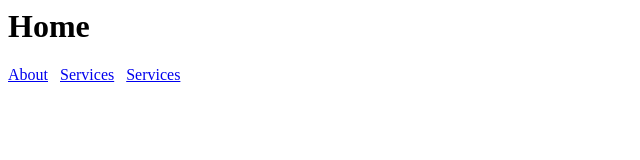
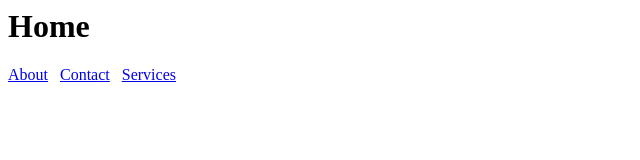
Before and after one commit to 3dmodelman/GettingStartedMyWeb2, a plain HTML site: page index.html in a window 1280 px wide. Shown: the full height of the page, 0-640 px from the left. Drawn offline with Linux system fonts and the light colour scheme.

Commit message:
Third commit - Bug fix in index.html.

```diff
--- a/index.html
+++ b/index.html
@@ -1,4 +1,4 @@
 <h1>Home</h1>
 <p>
-	<a href="about.html">About</a> &nbsp; <a href="contact.html">Services</a> &nbsp; <a href="services.html">Services</a>
+	<a href="about.html">About</a> &nbsp; <a href="contact.html">Contact</a> &nbsp; <a href="services.html">Services</a>
 </p>
```
